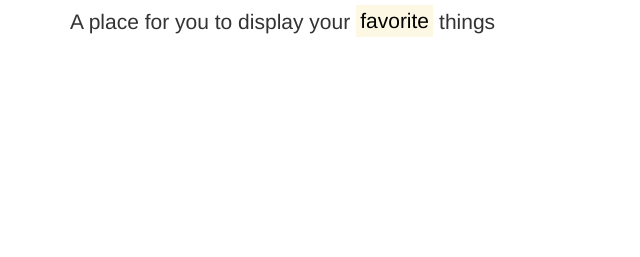
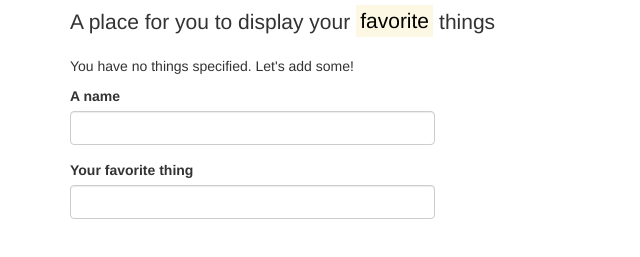
Before and after one commit to danielhartnell/jQuery-list, a plain HTML site: page index.html in a window 1280 px wide. Shown: the part 63-320 px from the top of the page, without its empty margins (0-640 px from the left). Drawn offline with Linux system fonts and the light colour scheme.

Commit message:
add forms and overwrite Bootstrap padding for no-things div.

```diff
--- a/css/styles.css
+++ b/css/styles.css
@@ -0,0 +1,3 @@
+.col-align {
+  padding-left: 0px;
+}
--- a/index.html
+++ b/index.html
@@ -10,5 +10,16 @@
     <div class="container">
     <h1>Favorite things</h1>
     <p class="lead">A place for you to display your <mark>favorite</mark> things</p>
+    <div class="no-things col-md-4 col-align">
+      <p>You have no things specified. Let's add some!</p>
+      <div class="form-group">
+        <label for="username">A name</label>
+        <input id="username" class="form-control" type="text">
+      </div>
+      <div class="form-group">
+        <label for="thing1">Your favorite thing</label>
+        <input id="thing1" class="form-control" type="text">
+      </div>
+    </div>
   </body>
 </html>
```
